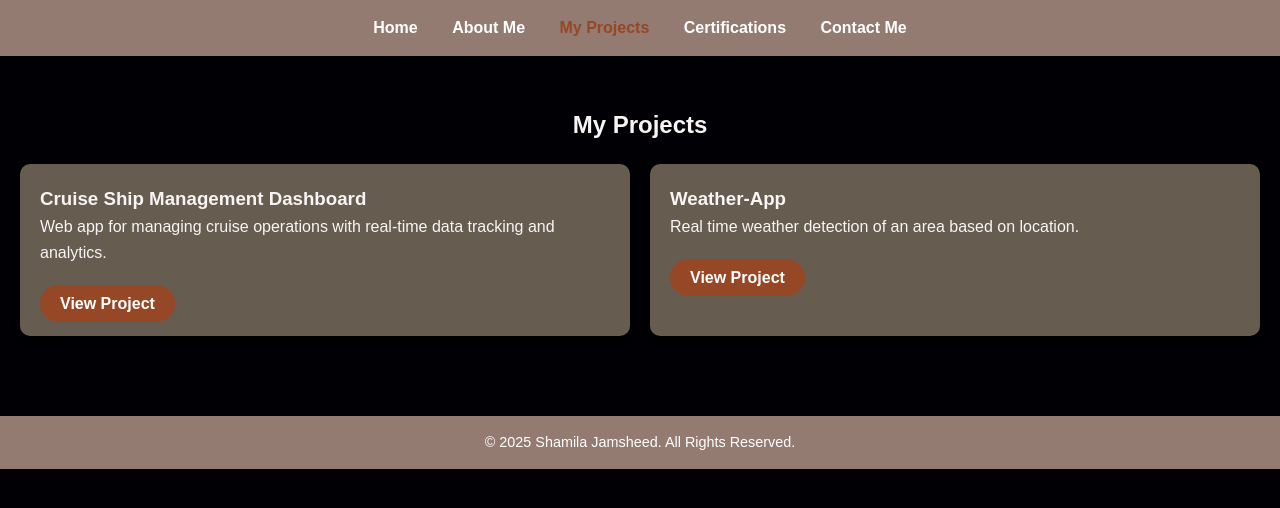
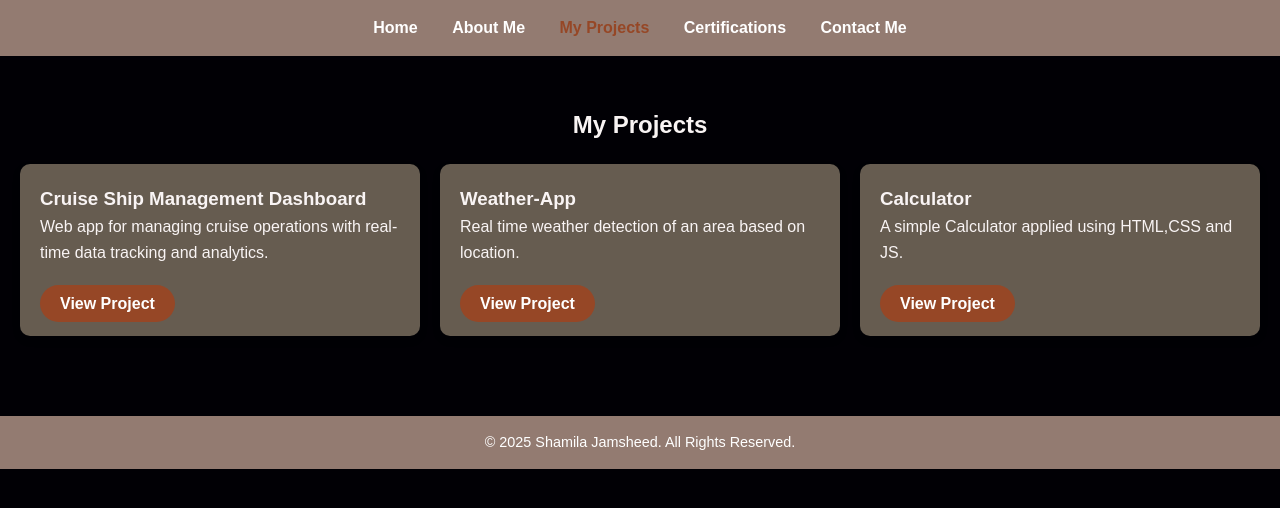
Before and after one commit to ShamilaJamsheed/portfolio, a plain HTML site: page projects.html in a window 1280 px wide. Drawn offline with Linux system fonts and the light colour scheme.

Commit message:
project added

```diff
--- a/projects.html
+++ b/projects.html
@@ -8,6 +8,7 @@
   <link rel="stylesheet" href="style.css" type="text/css">
 </head>
 <body>
+
   <header class="header">
     <nav class="nav">
       <a href="index.html#home">Home</a>
@@ -19,6 +20,8 @@
   </header>
 
   <main>
+
+
     <section class="projects">
       <h1>My Projects</h1>
       <div class="project-list">
@@ -35,6 +38,12 @@
           <a href="https://weather-app-sandy-ten-41.vercel.app/" class="btn">View Project</a>
         </div>
 
+        <div class="project-card">
+          <h3>Calculator</h3>
+          <p>A simple Calculator applied using HTML,CSS and JS.</p><br>
+          <a href="https://calculator-alpha-topaz.vercel.app" class="btn">View Project</a>
+        </div>
+
 
     </section>
   </main>
```
Also changed, not shown: index.html (+31 -1 lines).
